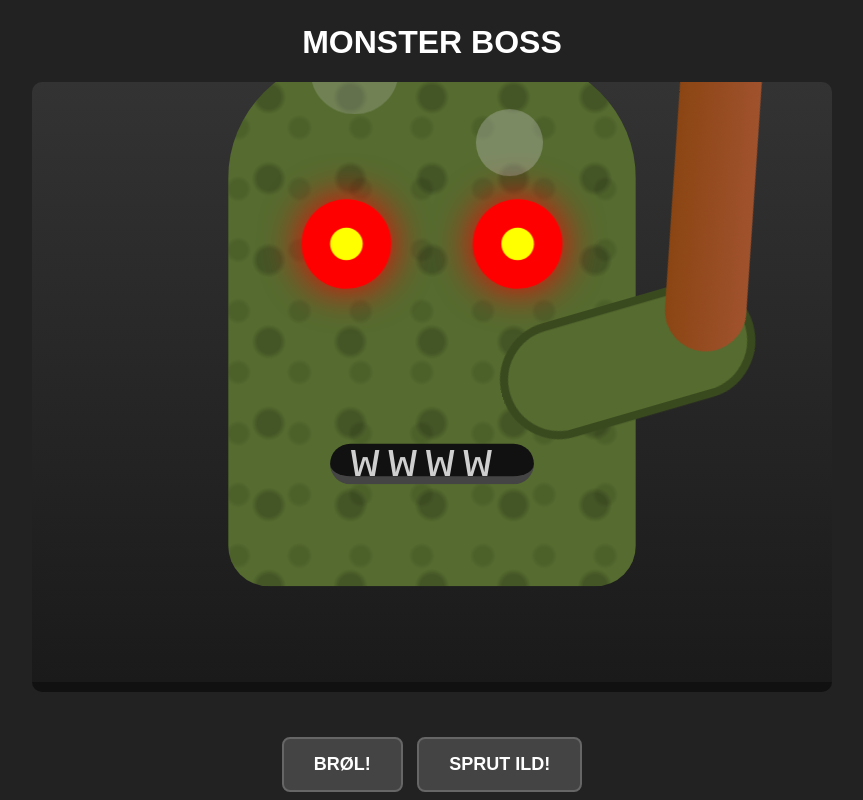
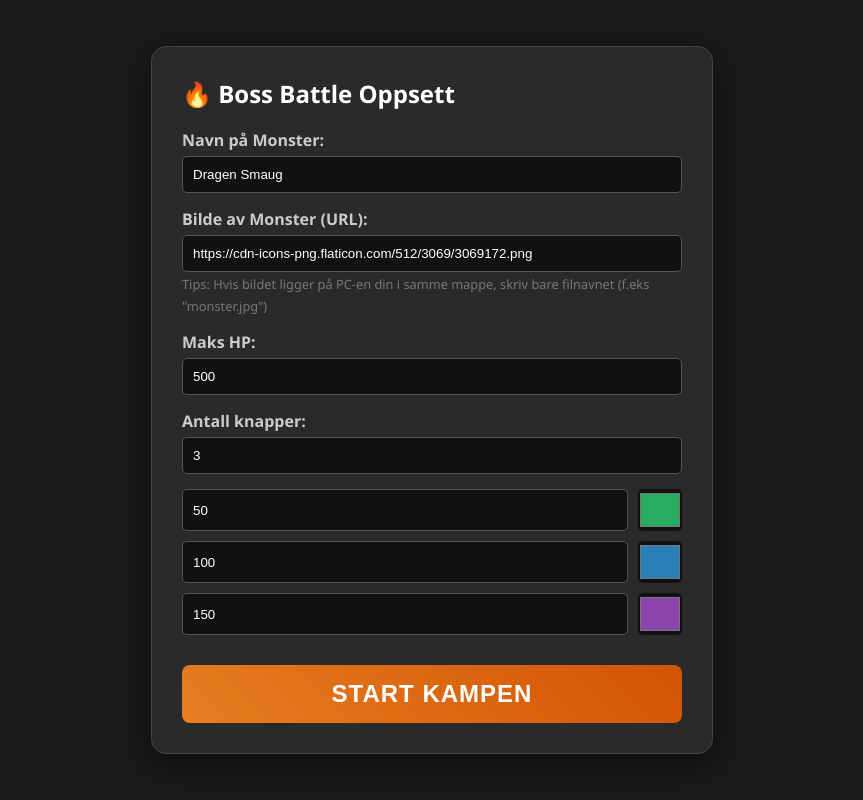
Before and after one commit to EikstuenD/Big-Boss-Battle, a plain HTML site: page index.html in a window 1280 px wide. Shown: the whole page, without its empty margins (208-1071 px from the left). Drawn offline with Linux system fonts and the light colour scheme.

Commit message:
Update index.html

```diff
--- a/index.html
+++ b/index.html
@@ -3,317 +3,365 @@
 <head>
     <meta charset="UTF-8">
     <meta name="viewport" content="width=device-width, initial-scale=1.0">
-<title>Stort Monster med Klubbe</title>
+    <title>Math Boss Battle - Fire Edition</title>
     <style>
-    /* --- Oppsett av scenen --- */
+        /* --- GRUNNLEGGENDE STIL --- */
         body {
+            margin: 0;
+            font-family: 'Segoe UI', sans-serif;
+            background-color: #111;
+            color: #fff;
+            height: 100vh;
+            overflow: hidden;
             display: flex;
             flex-direction: column;
             align-items: center;
-        justify-content: center;
-        background-color: #222; /* Mørkere bakgrunn */
-        color: white;
-        font-family: sans-serif;
-        min-height: 100vh;
-        margin: 0;
-        overflow: hidden; /* Hindrer scrollbars når monsteret rister */
         }
 
+        /* --- SKJERMER (MENY VS SPILL) --- */
+        .screen { width: 100%; height: 100%; display: none; flex-direction: column; align-items: center; justify-content: center; }
+        .active { display: flex; }
+
+        /* --- MENY STIL --- */
+        #menu-screen { background: #1a1a1a; overflow-y: auto; padding: 20px; }
+        .config-card {
+            background: #2a2a2a; padding: 30px; border-radius: 15px;
+            border: 1px solid #444; width: 90%; max-width: 500px;
+            box-shadow: 0 10px 30px rgba(0,0,0,0.5);
+        }
+        label { display: block; margin-top: 15px; margin-bottom: 5px; font-weight: bold; color: #ccc; }
+        input { width: 100%; padding: 10px; background: #111; border: 1px solid #555; color: white; border-radius: 5px; box-sizing: border-box; }
+        .btn-row { display: flex; gap: 10px; margin-top: 10px; }
+        input[type="color"] { width: 50px; padding: 0; border: none; height: 42px; cursor: pointer; }
+
+        .start-btn {
+            background: linear-gradient(45deg, #e67e22, #d35400);
+            color: white; font-size: 1.5rem; font-weight: bold; border: none;
+            padding: 15px; width: 100%; margin-top: 30px; cursor: pointer; border-radius: 8px;
+            text-transform: uppercase; letter-spacing: 1px;
+        }
+        .start-btn:hover { filter: brightness(1.2); }
+
+        /* --- SPILL OMRÅDE --- */
+        #game-area {
+            position: relative; width: 100%; height: 100%;
+            display: flex; flex-direction: column; align-items: center; justify-content: flex-start;
+            padding-top: 20px;
+        }
+
+        #boss-name { font-size: 3rem; margin: 0; text-shadow: 0 0 10px #000; color: #ff5555; }
+
+        /* HELSEBAR */
+        .hp-frame {
+            width: 60%; height: 40px; background: #333;
+            border: 4px solid #000; border-radius: 20px;
+            position: relative; margin: 10px 0 30px 0; overflow: hidden;
+            box-shadow: 0 5px 15px rgba(0,0,0,0.5);
+        }
+        .hp-fill {
+            height: 100%; width: 100%;
+            background: linear-gradient(90deg, #c0392b, #e74c3c);
+            transition: width 0.3s ease-out;
+        }
+        .hp-text {
+            position: absolute; top: 0; left: 0; width: 100%; height: 100%;
+            display: flex; align-items: center; justify-content: center;
+            font-weight: 900; font-size: 1.2rem; text-shadow: 1px 1px 2px black; z-index: 2;
+        }
+
+        /* --- MONSTER SCENE & BILDE --- */
         .stage {
             position: relative;
-        /* MYE større scene for å få plass til det store monsteret */
-        width: 90%;
-        max-width: 800px;
-        height: 600px;
-        background: linear-gradient(to bottom, #333, #1a1a1a); /* Litt mer spennende gulv */
-        border-radius: 10px;
-        margin-bottom: 20px;
-        border-bottom: 10px solid #111;
-        overflow: hidden;
+            width: 500px; height: 500px;
+            display: flex; justify-content: center; align-items: center;
         }
 
-    /* --- Monsterets KROPP --- */
-    #monster {
-        position: absolute;
-        bottom: 80px; /* Justert opp fra bunnen */
-        left: 50%; /* Sentrert horisontalt */
-        margin-left: -50px; /* Justering for sentrering */
-        width: 100px;
-        height: 130px;
-        /* "Skjell"-tekstur laget med gradienter */
-        background-color: #556b2f; /* Mørkere olivengrønn */
-        background-image:
-            radial-gradient(circle at 50% 50%, rgba(0,0,0,0.2) 20%, transparent 30%),
-            radial-gradient(circle at 50% 50%, rgba(0,0,0,0.1) 20%, transparent 30%);
-        background-size: 20px 20px, 15px 15px;
-        background-position: 0 0, 10px 10px;
-
-        border-radius: 30px 30px 10px 10px;
-        transition: all 0.3s ease;
-
-        /* HER GJØR VI DET STORT! Skalerer opp 4x */
-        transform: scale(4);
-        transform-origin: bottom center; /* Vokser fra bunnen og opp */
-
-        animation: breathing 3s infinite ease-in-out;
-        z-index: 2;
+        #monster-img {
+            max-width: 100%; max-height: 100%;
+            filter: drop-shadow(0 10px 20px rgba(0,0,0,0.5));
+            /* Rolig sveving (idle) */
+            animation: idleFloat 3s ease-in-out infinite;
+            transition: filter 0.1s;
         }
 
-    /* --- PIGGER --- */
-    .spikes-container {
+        /* --- EFFEKTER --- */
+
+        /* 1. Rist ved skade */
+        .shake { animation: shake 0.5s cubic-bezier(.36,.07,.19,.97) both !important; }
+
+        /* 2. Blink rødt ved skade */
+        .flash-red { filter: sepia(100%) hue-rotate(-50deg) saturate(600%) contrast(1.2) !important; }
+
+        /* 3. ILD (CSS-generert) */
+        #fire-stream {
             position: absolute;
-        top: -20px;
-        left: 5px;
-        display: flex;
-        gap: 5px;
-    }
-    .spike {
-        /* CSS-triks for å lage trekanter */
-        width: 0;
-        height: 0;
-        border-left: 10px solid transparent;
-        border-right: 10px solid transparent;
-        border-bottom: 25px solid #3a4a1f; /* Mørk pigg-farge */
+            top: 50%; left: 50%; /* Starter midt i bildet */
+            width: 0px; height: 80px;
+            background: linear-gradient(to right, #ffcc00, #ff4500, #8b0000, transparent);
+            border-radius: 40% 100% 100% 40%;
+            opacity: 0;
+            z-index: 10;
+            pointer-events: none;
+            transition: all 0.3s ease;
+            transform-origin: left center;
+            filter: blur(4px) brightness(1.5);
+            transform: translate(0, -20px) scale(0.5); /* Juster startposisjon */
         }
 
-    /* --- ØYNE (Røde) --- */
-    .eye {
-        position: absolute;
-        top: 35px;
-        width: 22px;
-        height: 22px;
-        background-color: #ff0000; /* RØDE ØYNE! */
-        border-radius: 50%;
-        box-shadow: 0 0 10px #ff0000; /* Rød glød */
-        z-index: 5;
-    }
-    .eye::after { /* Pupiller */
-        content: '';
-        position: absolute;
-        top: 7px; left: 7px; width: 8px; height: 8px;
-        background-color: yellow; /* Gule pupiller for kontrast */
-        border-radius: 50%;
-    }
-    .eye.left { left: 18px; }
-    .eye.right { right: 18px; }
-
-    /* --- RØYK FRA ØYNENE --- */
-    .smoke-particle {
-        position: absolute;
-        background-color: rgba(200, 200, 200, 0.6);
-        border-radius: 50%;
-        pointer-events: none; /* Så man ikke kan klikke på røyken */
-        z-index: 4;
-    }
-    .smoke1 { width: 10px; height: 10px; top: 30px; left: 20px; animation: smokeRise 2s infinite 0.2s; }
-    .smoke2 { width: 12px; height: 12px; top: 30px; left: 25px; animation: smokeRise 2s infinite 0.5s; }
-    .smoke3 { width: 10px; height: 10px; top: 30px; right: 20px; animation: smokeRise 2s infinite 0.3s; }
-    .smoke4 { width: 12px; height: 12px; top: 30px; right: 25px; animation: smokeRise 2s infinite 0.7s; }
-
-    /* --- MUNN --- */
-    .mouth {
-        position: absolute; bottom: 25px; left: 25px;
-        width: 50px; height: 8px; background-color: #111;
-        border-radius: 5px; transition: height 0.2s ease;
-        border-bottom: 2px solid #444; /* Litt leppe-definisjon */
-    }
-    /* Tenner (valgfritt, fjern hvis det blir for mye) */
-    .mouth::after {
-        content: 'wwww';
-        color: white;
-        font-size: 12px;
-        position: absolute;
-        top: -2px;
-        left: 5px;
-        letter-spacing: 2px;
-        font-family: monospace;
-        opacity: 0.8;
+        /* Klasse for å aktivere ilden */
+        .active-fire {
+            width: 300px !important; /* Hvor lang flammen blir */
+            opacity: 0.9 !important;
+            transform: translate(20px, 0) scale(1.5) !important; /* Flytter flammen ut til høyre */
         }
 
-    /* --- ARM OG KLUBBE --- */
-    .arm-container {
-        position: absolute;
-        top: 60px;
-        right: -30px; /* Stikker ut på høyre side */
-        transform: rotate(-20deg); /* Vinklet litt oppover */
-        animation: armSway 3s infinite ease-in-out; /* Armen beveger seg litt med pusten */
-    }
-    .arm {
-        width: 60px; height: 25px;
-        background-color: #556b2f; /* Samme som kroppen */
-        border-radius: 20px;
-        border: 2px solid #3a4a1f;
-    }
-    .club {
-        position: absolute;
-        top: -60px;
-        right: -10px;
-        width: 20px;
-        height: 80px;
-        background: linear-gradient(to right, #8b4513, #a0522d); /* Treverk-farge */
-        border-radius: 5px 5px 15px 15px;
-        transform: rotate(20deg);
-    }
-    /* Klubbehodet (den tykke delen på toppen) */
-    .club::before {
-        content: '';
-        position: absolute;
-        top: -30px; left: -10px;
-        width: 40px; height: 40px;
-        background: linear-gradient(to right, #6b3e11, #8b4513);;
-        border-radius: 30% 30% 50% 50%;
-        box-shadow: inset 0 -5px 10px rgba(0,0,0,0.5);
-    }
-    /* Pigger på klubba */
-    .club::after {
-        content: ''; position: absolute; top: -20px; left: -15px;
-        width: 0; height: 0; border: 8px solid transparent; border-right-color: #ccc;
-        box-shadow: 40px 10px 0 #ccc, 10px -20px 0 #ccc; /* Flere pigger med skygger */
+        /* 4. Skadetall som flyr */
+        .damage-text {
+            position: absolute; font-size: 4rem; font-weight: 900; color: #f1c40f;
+            text-shadow: 2px 2px 0 #000; pointer-events: none;
+            animation: floatUp 1s forwards; z-index: 20;
         }
 
-
-    /* --- ILDEN (Måtte justeres for den nye størrelsen) --- */
-    #fire {
-        position: absolute;
-        bottom: 90px; /* Justert for ny skala */
-        left: 50%;
-        width: 0px; height: 100px; /* Større ild */
-        background: linear-gradient(to right, orange, red, darkred);
-        border-radius: 0 50px 50px 0;
-        opacity: 0;
-        transition: all 0.5s ease;
-        z-index: 1; /* Bak monsteret */
-        transform: scale(4) translateX(20px); /* Skalert opp */
-        transform-origin: left center;
-        filter: blur(2px); /* Gjør ilden litt mer "ildete" */
+        /* 5. Død */
+        .dead {
+            filter: grayscale(100%) brightness(0.3) blur(2px) !important;
+            animation: none !important;
+            transform: translateY(50px) rotate(10deg);
+            transition: 1s;
         }
 
-    /* --- ANIMASJONER --- */
-
-    @keyframes breathing {
-        0%, 100% { transform: scale(4) translateY(0); }
-        50% { transform: scale(4.1) translateY(-5px); } /* Puster tyngre */
+        /* --- ANIMASJONER KEYFRAMES --- */
+        @keyframes idleFloat {
+            0%, 100% { transform: translateY(0); }
+            50% { transform: translateY(-20px); }
+        }
+        @keyframes shake {
+            10%, 90% { transform: translate3d(-2px, 0, 0); }
+            20%, 80% { transform: translate3d(4px, 0, 0); }
+            30%, 50%, 70% { transform: translate3d(-8px, 0, 0); }
+            40%, 60% { transform: translate3d(8px, 0, 0); }
+        }
+        @keyframes floatUp {
+            to { transform: translateY(-150px); opacity: 0; }
         }
 
-    @keyframes smokeRise {
-        0% { opacity: 0.7; transform: translateY(0) scale(1); }
-        100% { opacity: 0; transform: translateY(-80px) scale(3); } /* Røyken stiger og forsvinner */
+        /* --- KNAPPER --- */
+        #controls {
+            position: fixed; bottom: 0; width: 100%;
+            background: rgba(0,0,0,0.8); border-top: 2px solid #444;
+            padding: 20px; display: flex; justify-content: center; gap: 15px; flex-wrap: wrap;
         }
+        .atk-btn {
+            padding: 15px 30px; font-size: 1.8rem; font-weight: bold;
+            border: none; border-radius: 10px; color: white; cursor: pointer;
+            box-shadow: 0 5px rgba(0,0,0,0.5); position: relative; top: 0;
+        }
+        .atk-btn:active { top: 5px; box-shadow: none; }
 
-    @keyframes armSway {
-        0%, 100% { transform: rotate(-20deg); }
-        50% { transform: rotate(-15deg); }
-    }
-
-    /* REAKSJONER */
-    #monster.roaring {
-        /* Når den brøler, blir skjellene rødlige */
-        background-color: #802222;
-         background-image:
-            radial-gradient(circle at 50% 50%, rgba(0,0,0,0.4) 20%, transparent 30%),
-            radial-gradient(circle at 50% 50%, rgba(0,0,0,0.2) 20%, transparent 30%);
-        /* Rister kraftigere siden den er større */
-        animation: shake 0.5s infinite;
-    }
-    #monster.roaring .mouth { height: 50px; bottom: 15px; }
-
-    #monster.firing .mouth { height: 40px; }
-    #fire.active-fire {
-        width: 250px; /* Lengre ildsprut */
-        opacity: 1;
-    }
-
-    @keyframes shake {
-        0% { transform: scale(4) translate(2px, 2px) rotate(0deg); }
-        25% { transform: scale(4) translate(-2px, -4px) rotate(-2deg); }
-        50% { transform: scale(4) translate(-4px, 0px) rotate(2deg); }
-        75% { transform: scale(4) translate(4px, 4px) rotate(0deg); }
-        100% { transform: scale(4) translate(2px, -2px) rotate(-2deg); }
-    }
-
-    /* --- Knapper --- */
-    .controls {
-        margin-top: 20px;
-        z-index: 10;
-    }
-    .controls button {
-        padding: 15px 30px;
-        margin: 5px;
-        font-size: 18px;
-        cursor: pointer;
-        background-color: #444;
-        color: white;
-        border: 2px solid #666;
-        border-radius: 8px;
-        font-weight: bold;
-    }
-    .controls button:hover {
-        background-color: #666;
-        border-color: #888;
-    }
+        /* Reset knapp */
+        #reset-btn { position: absolute; top: 15px; left: 15px; background: #333; color: #fff; border: 1px solid #555; padding: 5px 10px; cursor: pointer; border-radius: 5px; }
 
     </style>
 </head>
 <body>
 
-<h1>MONSTER BOSS</h1>
+    <div id="menu-screen" class="screen active">
+        <div class="config-card">
+            <h2 style="margin-top:0;">🔥 Boss Battle Oppsett</h2>
 
-<div class="stage">
-    <div id="monster">
-        <div class="spikes-container">
-            <div class="spike"></div>
-            <div class="spike"></div>
-            <div class="spike"></div>
-            <div class="spike"></div>
-        </div>
+            <label>Navn på Monster:</label>
+            <input type="text" id="inp-name" value="Dragen Smaug">
 
-        <div class="smoke-particle smoke1"></div>
-        <div class="smoke-particle smoke2"></div>
-        <div class="smoke-particle smoke3"></div>
-        <div class="smoke-particle smoke4"></div>
+            <label>Bilde av Monster (URL):</label>
+            <input type="text" id="inp-img" value="https://cdn-icons-png.flaticon.com/512/3069/3069172.png">
+            <small style="color: #777; font-size: 0.8rem;">Tips: Hvis bildet ligger på PC-en din i samme mappe, skriv bare filnavnet (f.eks "monster.jpg")</small>
 
-        <div class="eye left"></div>
-        <div class="eye right"></div>
-        <div class="mouth"></div>
+            <label>Maks HP:</label>
+            <input type="number" id="inp-hp" value="500">
 
-        <div class="arm-container">
-            <div class="arm"></div>
-            <div class="club"></div>
+            <label>Antall knapper:</label>
+            <input type="number" id="inp-count" value="3" min="1" max="6" onchange="createBtnInputs()">
+
+            <div id="btn-config" style="margin-top: 15px;"></div>
+
+            <button class="start-btn" onclick="startGame()">Start Kampen</button>
         </div>
     </div>
 
-    <div id="fire"></div>
+    <div id="game-screen" class="screen">
+        <button id="reset-btn" onclick="location.reload()">Tilbake til Meny</button>
+
+        <div id="game-area">
+            <h1 id="boss-name">Boss</h1>
+
+            <div class="hp-frame">
+                <div class="hp-text" id="hp-text">100 / 100</div>
+                <div class="hp-fill" id="hp-fill"></div>
             </div>
 
-<div class="controls">
-    <button onclick="triggerRoar()">BRØL!</button>
-    <button onclick="triggerFire()">SPRUT ILD!</button>
+            <div class="stage">
+                <img id="monster-img" src="" alt="Monster">
+                <div id="fire-stream"></div>
+            </div>
         </div>
 
+        <div id="controls">
+            </div>
+    </div>
 
     <script>
-    // (Samme JavaScript som før)
-    const monster = document.getElementById('monster');
-    const fire = document.getElementById('fire');
+        // Variabler
+        let currentHp = 0;
+        let maxHp = 0;
+        let isDead = false;
 
-    function triggerRoar() {
-        monster.classList.remove('roaring');
-        void monster.offsetWidth; // Reset animasjon
-        monster.classList.add('roaring');
+        // Farger til knapper (standard)
+        const defaultCols = ['#27ae60', '#2980b9', '#8e44ad', '#f39c12', '#d35400', '#c0392b'];
+
+        // Kjør ved start for å lage menyen
+        window.onload = createBtnInputs;
+
+        function createBtnInputs() {
+            const count = document.getElementById('inp-count').value;
+            const container = document.getElementById('btn-config');
+            container.innerHTML = '';
+
+            for(let i=0; i<count; i++) {
+                const row = document.createElement('div');
+                row.className = 'btn-row';
+
+                const valIn = document.createElement('input');
+                valIn.type = 'number'; valIn.value = (i+1)*50; valIn.id = `val-${i}`;
+                valIn.placeholder = "Skade";
+
+                const colIn = document.createElement('input');
+                colIn.type = 'color'; colIn.value = defaultCols[i % defaultCols.length]; colIn.id = `col-${i}`;
+
+                row.appendChild(valIn);
+                row.appendChild(colIn);
+                container.appendChild(row);
+            }
+        }
+
+        function startGame() {
+            // Hent verdier fra menyen
+            const name = document.getElementById('inp-name').value;
+            const imgUrl = document.getElementById('inp-img').value;
+            maxHp = parseInt(document.getElementById('inp-hp').value);
+            currentHp = maxHp;
+            isDead = false;
+
+            // Oppdater Spill-skjermen
+            document.getElementById('boss-name').innerText = name;
+            document.getElementById('monster-img').src = imgUrl;
+            document.getElementById('monster-img').classList.remove('dead');
+            updateHpBar();
+
+            // Lag knapper
+            const ctrlDiv = document.getElementById('controls');
+            ctrlDiv.innerHTML = '';
+            const count = document.getElementById('inp-count').value;
+
+            for(let i=0; i<count; i++) {
+                const val = document.getElementById(`val-${i}`).value;
+                const col = document.getElementById(`col-${i}`).value;
+
+                const btn = document.createElement('button');
+                btn.className = 'atk-btn';
+                btn.innerText = `-${val}`;
+                btn.style.backgroundColor = col;
+                // Svart tekst på lyse farger
+                if(col === '#f39c12' || col === '#2ecc71') btn.style.color = '#000';
+
+                // Koble knappen til skade-funksjonen
+                btn.onclick = () => takeDamage(parseInt(val));
+                ctrlDiv.appendChild(btn);
+            }
+
+            // Bytt skjerm
+            document.getElementById('menu-screen').classList.remove('active');
+            document.getElementById('game-screen').classList.add('active');
+        }
+
+        function takeDamage(amount) {
+            if(isDead) return;
+
+            // 1. Trekk fra HP
+            currentHp -= amount;
+            if(currentHp < 0) currentHp = 0;
+            updateHpBar();
+
+            // 2. Visuelle effekter
+            createDamageNumber(amount);
+            triggerHitEffect();
+
+            // 3. SJEKK OM DET ER MYE SKADE (>= 100) -> SPYT ILD
+            if(amount >= 100) {
+                triggerFireBreath();
+            }
+
+            // 4. Sjekk død
+            if(currentHp <= 0) {
+                isDead = true;
+                defeatMonster();
+            }
+        }
+
+        function updateHpBar() {
+            const pct = (currentHp / maxHp) * 100;
+            document.getElementById('hp-fill').style.width = pct + '%';
+            document.getElementById('hp-text').innerText = `${currentHp} / ${maxHp}`;
+        }
+
+        function triggerHitEffect() {
+            const img = document.getElementById('monster-img');
+
+            // Nullstill animasjon
+            img.classList.remove('shake', 'flash-red');
+            void img.offsetWidth; // Magisk triks for å restarte animasjon
+
+            // Legg til animasjoner
+            img.classList.add('shake');     // Rist
+            img.classList.add('flash-red'); // Blink rødt
+
+            // Fjern klassene etter 0.5 sekunder
             setTimeout(() => {
-            monster.classList.remove('roaring');
+                img.classList.remove('shake', 'flash-red');
+            }, 500);
+        }
+
+        function triggerFireBreath() {
+            const fire = document.getElementById('fire-stream');
+
+            // Aktiver ild-klassen
+            fire.classList.add('active-fire');
+
+            // Skjul ilden igjen etter 1 sekund
+            setTimeout(() => {
+                fire.classList.remove('active-fire');
             }, 1000);
         }
 
-    function triggerFire() {
-        monster.classList.add('firing');
-        fire.classList.add('active-fire');
-        setTimeout(() => {
-            monster.classList.remove('firing');
-            fire.classList.remove('active-fire');
-        }, 1500);
+        function createDamageNumber(amount) {
+            const txt = document.createElement('div');
+            txt.innerText = `-${amount}`;
+            txt.className = 'damage-text';
+
+            // Tilfeldig plassering rundt midten
+            const rndX = Math.floor(Math.random() * 100) - 50;
+            txt.style.left = `calc(50% + ${rndX}px)`;
+            txt.style.top = '20%';
+
+            document.querySelector('.stage').appendChild(txt);
+            setTimeout(() => txt.remove(), 1000);
         }
+
+        function defeatMonster() {
+            document.getElementById('monster-img').classList.add('dead');
+            document.getElementById('boss-name').innerText += " (BESEIRET!)";
+            document.getElementById('boss-name').style.color = "#555";
+        }
+
     </script>
-
 </body>
 </html>
```
Lines whose indentation alone changed are shown as unchanged.
